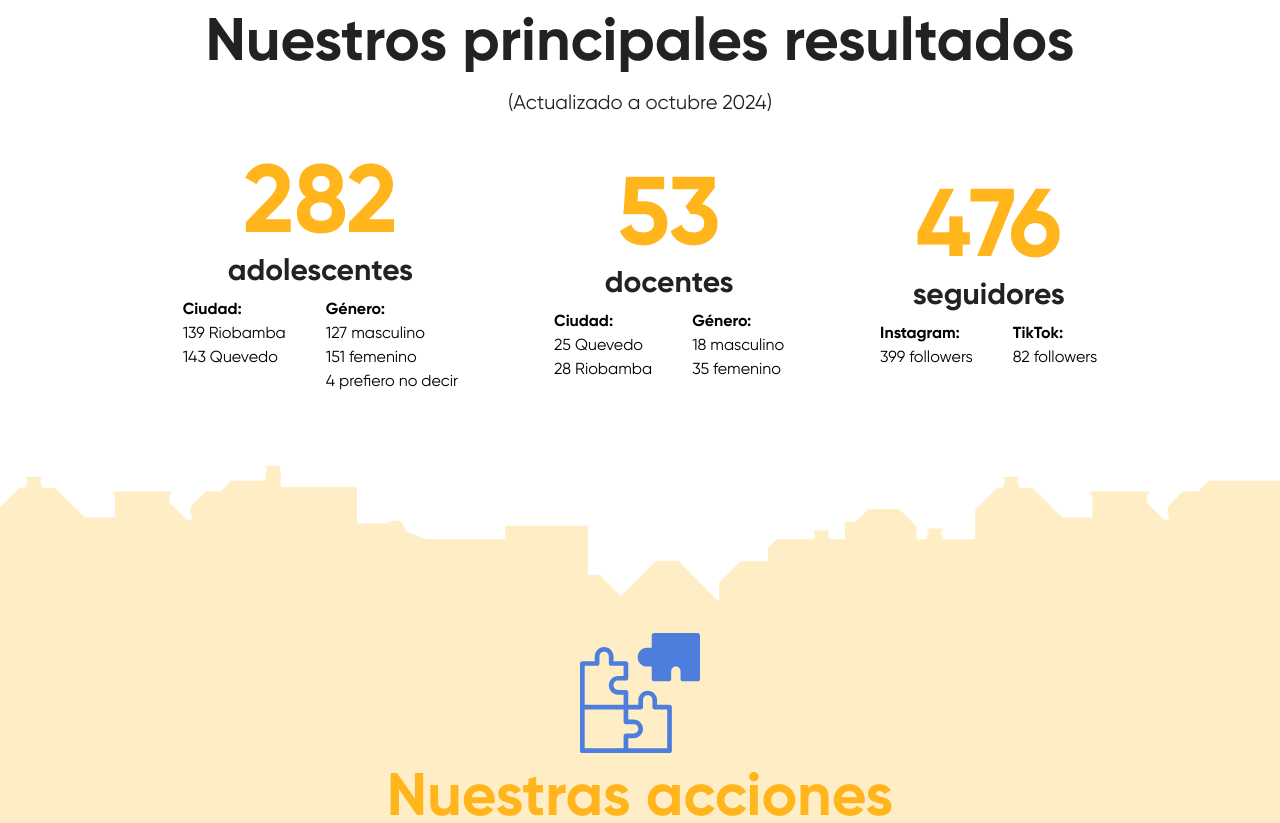
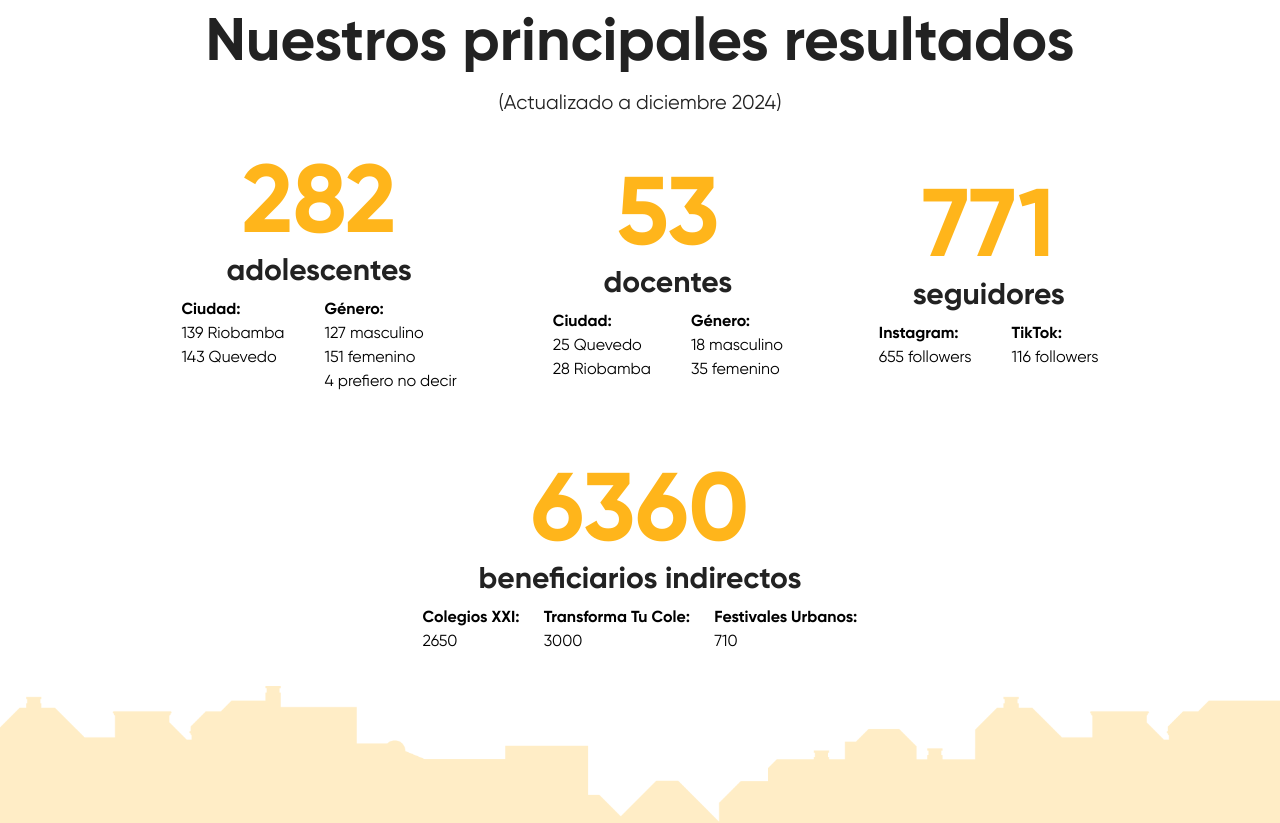
Before and after one commit to MorlinXD/ATV, a Next.js app: page /como-lo-hacemos in a window 1280 px wide. Shown: the part 2218-3041 px from the top of the page. Built offline with nearby package versions, Linux system fonts and the light colour scheme.

Commit message:
Actualizacion de resultados, footer y foto principal

```diff
--- a/app/Components/Footer.tsx
+++ b/app/Components/Footer.tsx
@@ -55,6 +55,19 @@ export default function Footer () {
           </div>
         </div>
       </div>
+      <div className="bg-hcanewblue text-white py-4 text-center">
+        <div className="container mx-auto px-8 flex flex-col justify-center items-center">
+          <p>
+            ¿Has vivido o presenciado una situación de abuso de poder o violencia en el proyecto?
+          </p>
+          <p>
+            Escríbenos tu queja a
+            <a href="mailto:hca@lab-xxi.com "><span className="font-semibold text-lg text-hcaneworange"> hca@lab-xxi.com </span></a>
+            o haz tu denuncia <a href="https://forms.gle/zeuTz3hxPBdpgMsT7" target="_blank" rel='noreferrer'><span className="font-semibold text-lg text-hcaneworange">aquí</span></a>.
+          </p>
+          <p>¡Gracias por contribuir a mantener un espacio seguro!</p>
+        </div>
+      </div>
     </footer>
   )
 }
--- a/app/como-lo-hacemos/page.tsx
+++ b/app/como-lo-hacemos/page.tsx
@@ -78,7 +78,7 @@ export default function Home () {
             <h2 className='text-6xl mt-4 font-bold text-hcablack text-center'>Nuestros principales resultados</h2>
           </div>
           <p className='text-xl mt-4 text-hcablack text-center'>
-            (Actualizado a octubre 2024)
+            (Actualizado a diciembre 2024)
           </p>
         </div>
         <div className='container mx-auto flex flex-col lg:flex-row justify-center items-center my-10 lg:gap-24'>
@@ -119,17 +119,36 @@ export default function Home () {
           </div>
           {/* ------- Dato 3 -------- */}
           <div className='flex flex-col justify-center text-center mb-8'>
-            <h3 className='text-hcaneworange text-8xl font-bold'>476</h3>
+            <h3 className='text-hcaneworange text-8xl font-bold'>771</h3>
             <h4 className='text-hcablack text-3xl font-semibold'>seguidores</h4>
             <div className='flex flex-row justify-between gap-10'>
               <div className='mt-2 flex flex-col text-start'>
                 <p className='text-md font-semibold'>Instagram:</p>
-                <span>399 followers</span>
+                <span>655 followers</span>
               </div>
               <div className='mt-2 flex flex-col text-start'>
                 <p className='text-md font-semibold'>TikTok:</p>
-                <span>82 followers</span>
+                <span>116 followers</span>
               </div>
+            </div>
+          </div>
+        </div>
+        {/* ------- Dato 4 -------- */}
+        <div className='flex flex-col justify-center items-center text-center mb-8'>
+          <h3 className='text-hcaneworange text-8xl font-bold'>6360</h3>
+          <h4 className='text-hcablack text-3xl font-semibold'>beneficiarios indirectos</h4>
+          <div className='flex flex-row justify-between gap-6 mx-10'>
+            <div className='mt-2 flex flex-col text-start'>
+              <p className='text-md font-semibold'>Colegios XXI:</p>
+              <span>2650</span>
+            </div>
+            <div className='mt-2 flex flex-col text-start'>
+              <p className='text-md font-semibold'>Transforma Tu Cole:</p>
+              <span>3000</span>
+            </div>
+            <div className='mt-2 flex flex-col text-start'>
+              <p className='text-md font-semibold'>Festivales Urbanos:</p>
+              <span>710</span>
             </div>
           </div>
         </div>
--- a/app/page.tsx
+++ b/app/page.tsx
@@ -26,7 +26,7 @@ export default function Home () {
       {/* Hero */}
       <section
         className=" w-auto bg-cover bg-center text-white h-96 lg:h-[36rem]"
-        style={{ backgroundImage: "url('/images/new-home-hero-3.webp')" }}
+        style={{ backgroundImage: "url('/images/new-home-hero-4.webp')" }}
       >
         <div className="container mx-auto px-4 py-12">
           <div className="flex flex-col md:flex-row items-center">
```
Also changed, not shown: public/images/new-home-hero-4.webp (added).
